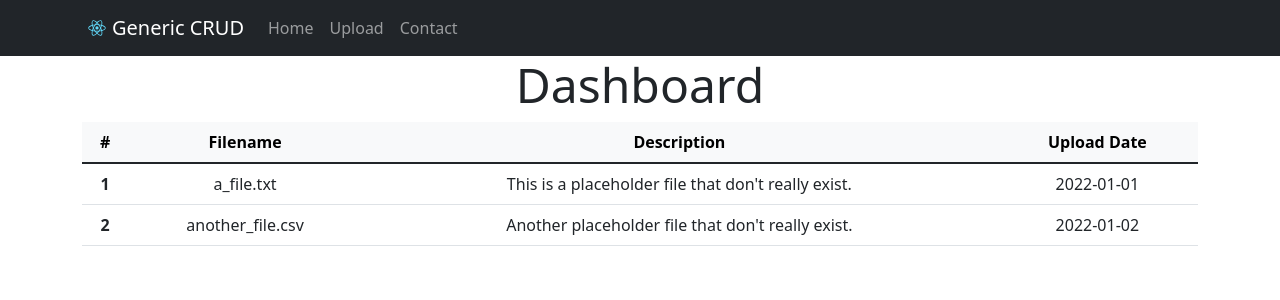
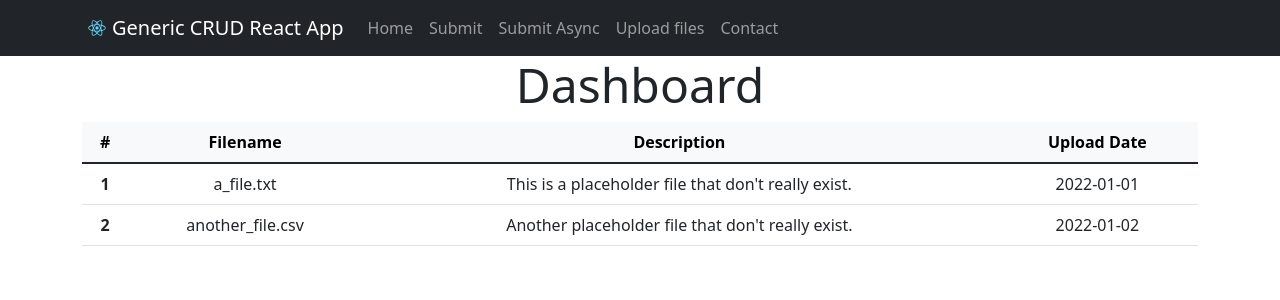
Before and after one commit to breaktoprotect/react-crud-app, a React (Create React App) app: page / in a window 1280 px wide. Shown: the top 300 px of the page. Built offline with nearby package versions, Linux system fonts and the light colour scheme.

Commit message:
New WIP items

```diff
--- a/src/components/navbar.jsx
+++ b/src/components/navbar.jsx
@@ -16,12 +16,14 @@ const NavBar = () => {
                             className="d-inline-block align-top"
                             alt="Generic CRUD!"
                         />
-                        Generic CRUD
+                        Generic CRUD React App
                     </Navbar.Brand>
 
                     <Nav className="me-auto">
                         <Nav.Link href="/">Home</Nav.Link>
-                        <Nav.Link href="/upload">Upload</Nav.Link>
+                        <Nav.Link href="/submit">Submit</Nav.Link>
+                        <Nav.Link href="/submitAsync">Submit Async</Nav.Link>
+                        <Nav.Link href="/upload">Upload files</Nav.Link>
                         <Nav.Link href="/contact">Contact</Nav.Link>
                     </Nav>
                 </Container>
```
Also changed, not shown: src/components/submitStandard.jsx (added, +15 -0 lines), 1 other file (tests, documents, lock files or other folders).
